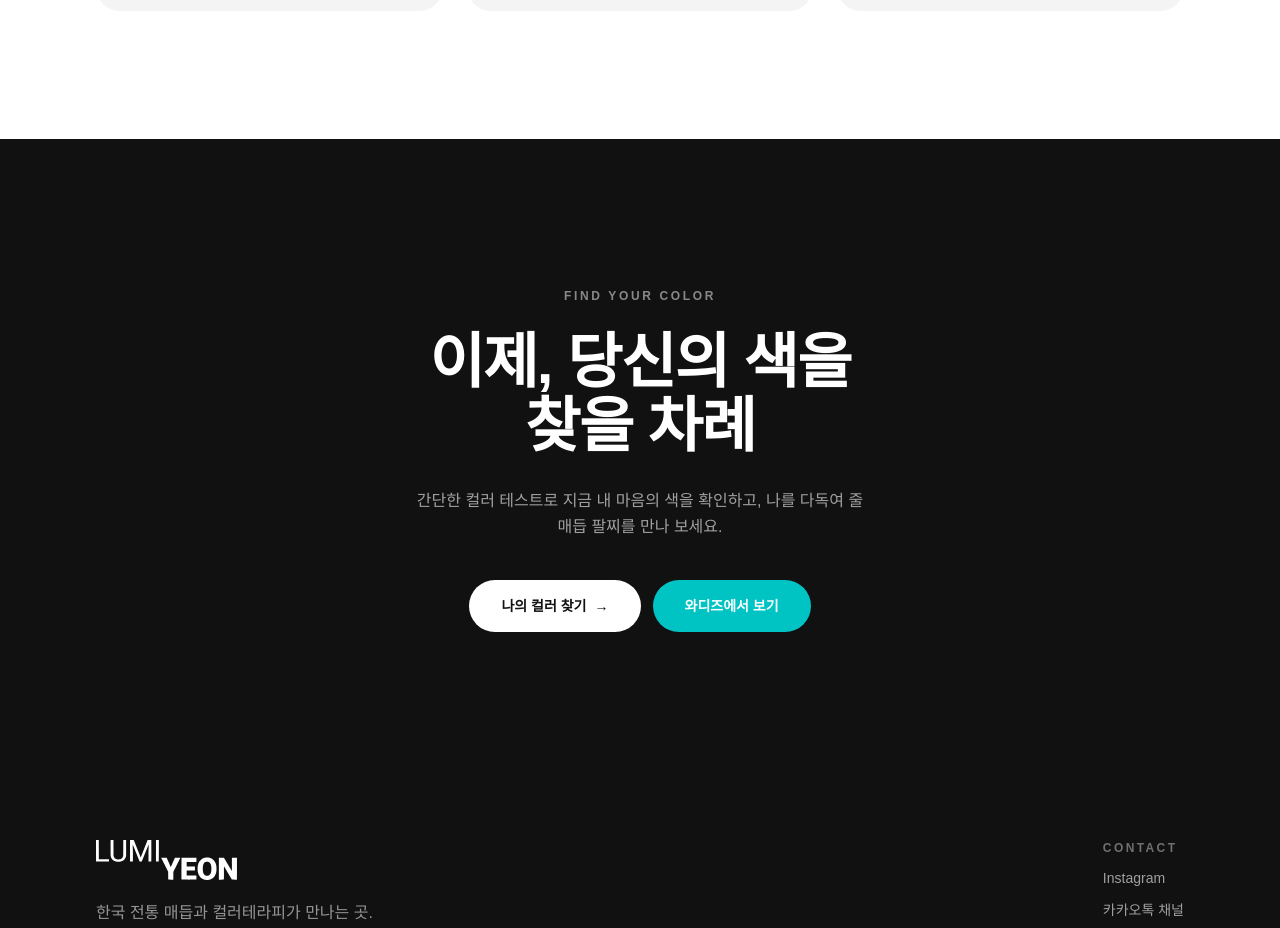
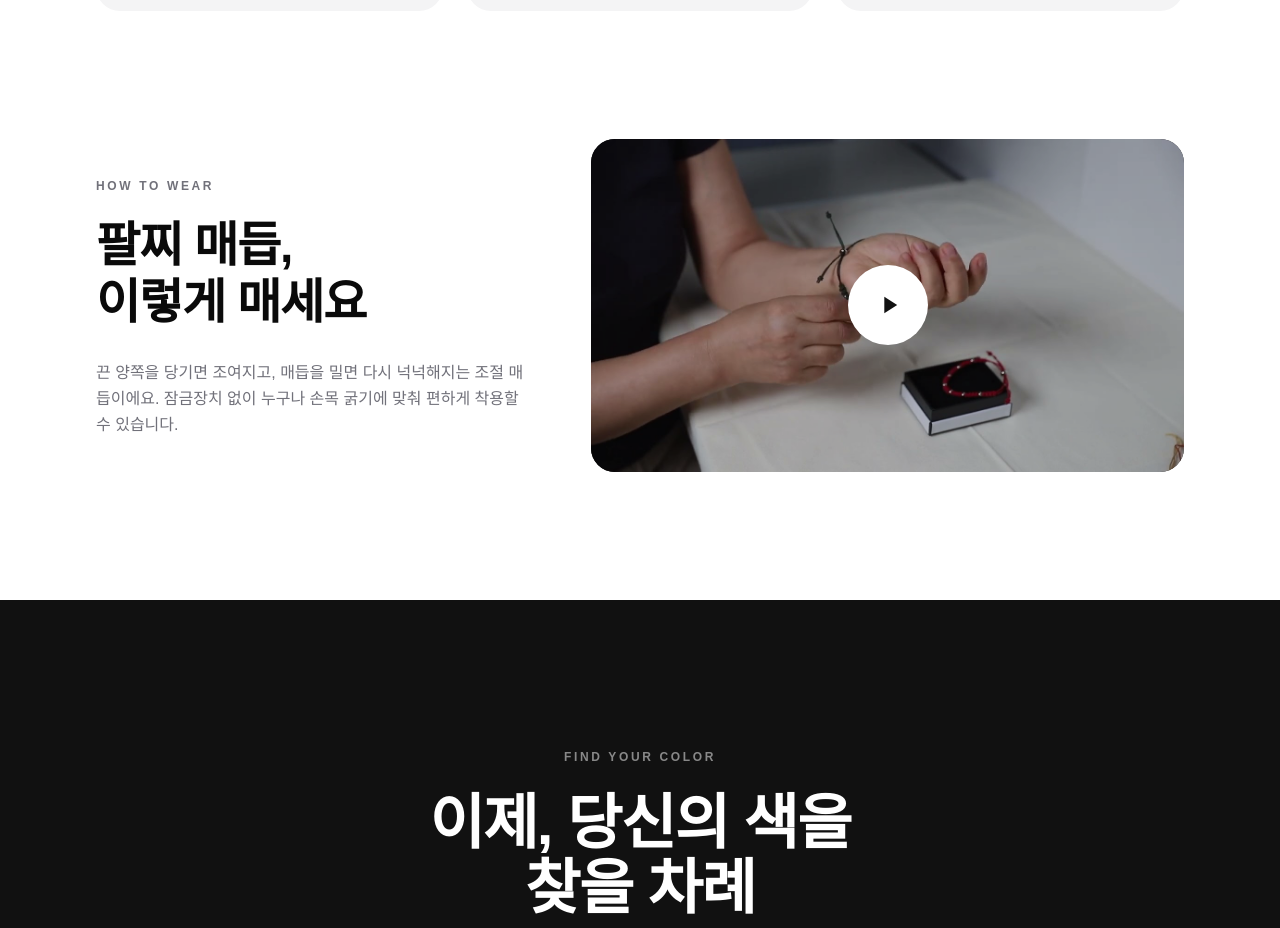
Before and after one commit to BusanSaram/Wadiz_LUMI_YEON_-, a Next.js app: page / in a window 1280 px wide. Shown: the part 8180-9108 px from the top of the page. Built offline with nearby package versions, Linux system fonts and the light colour scheme; a web font is replaced by a local one.

Commit message:
feat: 3스텝 아래에 팔찌 착용법 영상 섹션 추가
조절 매듭 사용법을 영상으로 안내. YouTubeLite 재사용.

Co-Authored-By: Claude Opus 5 (1M context) <noreply@anthropic.com>

```diff
--- a/src/app/page.tsx
+++ b/src/app/page.tsx
@@ -660,6 +660,37 @@ export default function Home() {
         </ol>
       </section>
 
+      {/* 6-1. 착용법 영상 — 조절 매듭 사용법 */}
+      <section className="mx-auto w-full max-w-6xl px-6 pb-24 sm:px-8 sm:pb-32">
+        <div className="grid items-center gap-10 lg:grid-cols-[1fr_1.35fr] lg:gap-14">
+          <div className="flex flex-col items-start">
+            <Reveal>
+              <Eyebrow>How to Wear</Eyebrow>
+            </Reveal>
+            <Reveal
+              as="h2"
+              className="mt-5 text-balance text-3xl font-extrabold leading-[1.2] tracking-tight sm:text-5xl"
+            >
+              팔찌 매듭,
+              <br />
+              이렇게 매세요
+            </Reveal>
+            <Reveal as="p" className="mt-7 max-w-md text-pretty leading-relaxed text-muted">
+              끈 양쪽을 당기면 조여지고, 매듭을 밀면 다시 넉넉해지는 조절
+              매듭이에요. 잠금장치 없이 누구나 손목 굵기에 맞춰 편하게 착용할 수
+              있습니다.
+            </Reveal>
+          </div>
+          <Reveal>
+            <YouTubeLite
+              id="zbOVsMnXsu4"
+              title="루미연 LUMIYEON | 팔찌 매는법"
+              poster="/knots/wear-video.jpg?v=5"
+            />
+          </Reveal>
+        </div>
+      </section>
+
       {/* 7. CTA — 블랙 */}
       <section className="bg-ink">
         <div className="mx-auto flex w-full max-w-4xl flex-col items-center px-6 py-28 text-center sm:px-8 sm:py-36">
```
Also changed, not shown: public/knots/wear-video.jpg (added).
